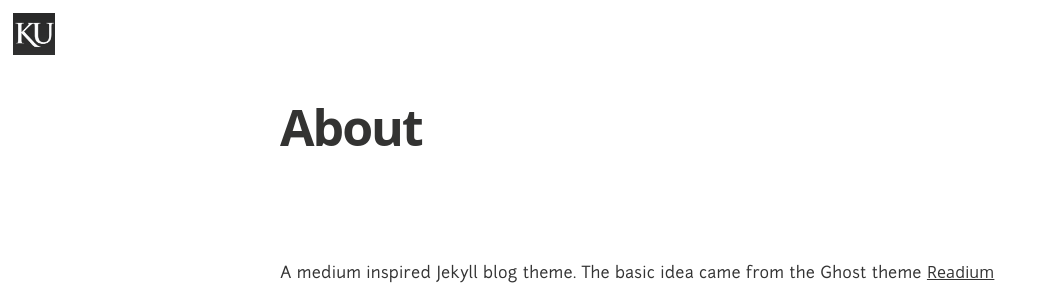
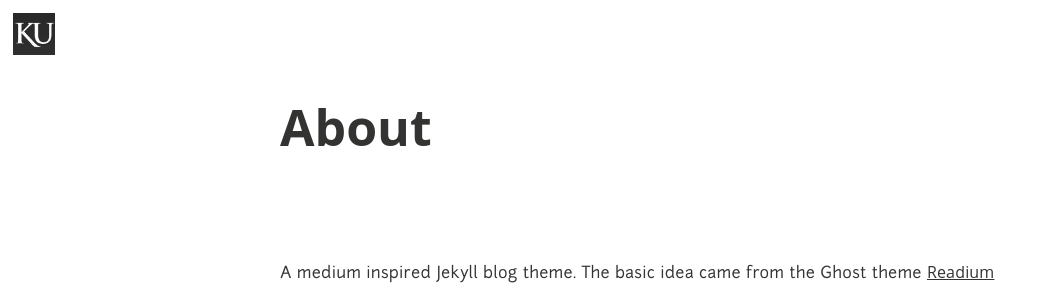
Before and after one commit to ku27/yodabytes-blog, a Jekyll site: the page built from about.md, in a window 1280 px wide. Shown: the top 294 px of the page, without its empty margins (0-1045 px from the left). Built offline with Jekyll 4.4.1, drawn with Linux system fonts in a browser that asks for light colours; nearby versions of some CDN libraries; some web fonts are replaced; Markdown is read by kramdown in place of the engine named in the settings.

Commit message:
changes for font

```diff
--- a/css/main.sass
+++ b/css/main.sass
@@ -279,7 +279,7 @@
     .post-title
       font-weight: 700
       font-style: normal
-      letter-spacing: -0.04em
+      letter-spacing: 0.0em
       font-size: 50px
       line-height: 1.1
       color: #fff
@@ -328,7 +328,7 @@
     .post-title
       font-weight: 700
       font-style: normal
-      letter-spacing: -0.04em
+      letter-spacing: 0.0em
       font-size: 50px
       line-height: 1.1
       color: #333332
```
